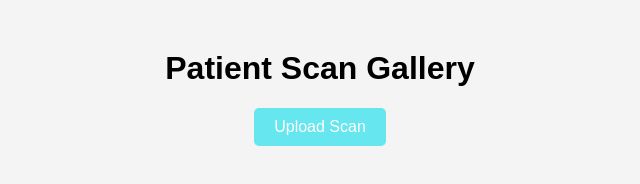
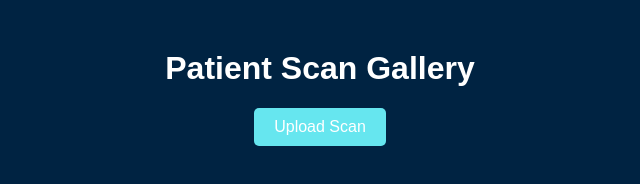
Before and after one commit to Ayush277/PatientdataHH, a website: page patient-scan-gallery/public/index.html in a window 1280 px wide. Shown: the whole page, without its empty margins (320-960 px from the left). Drawn offline with Linux system fonts and the light colour scheme.

Commit message:
Update styles.css
commit

```diff
--- a/patient-scan-gallery/public/styles.css
+++ b/patient-scan-gallery/public/styles.css
@@ -3,7 +3,8 @@ body {
     font-family: Arial, sans-serif;
     margin: 0;
     padding: 0;
-    background-color: #f4f4f4;
+    background-color: #002342;
+    color: white;
 }
 
 .container {
```
